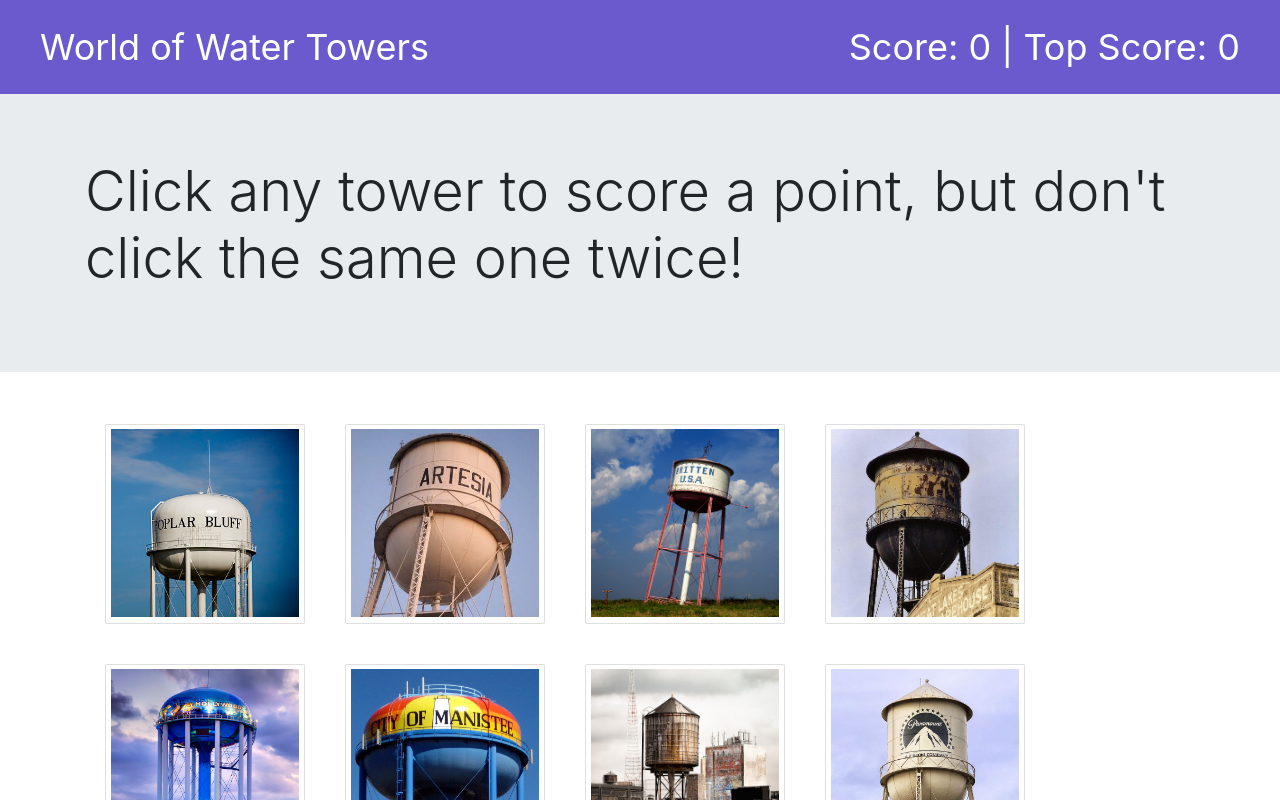
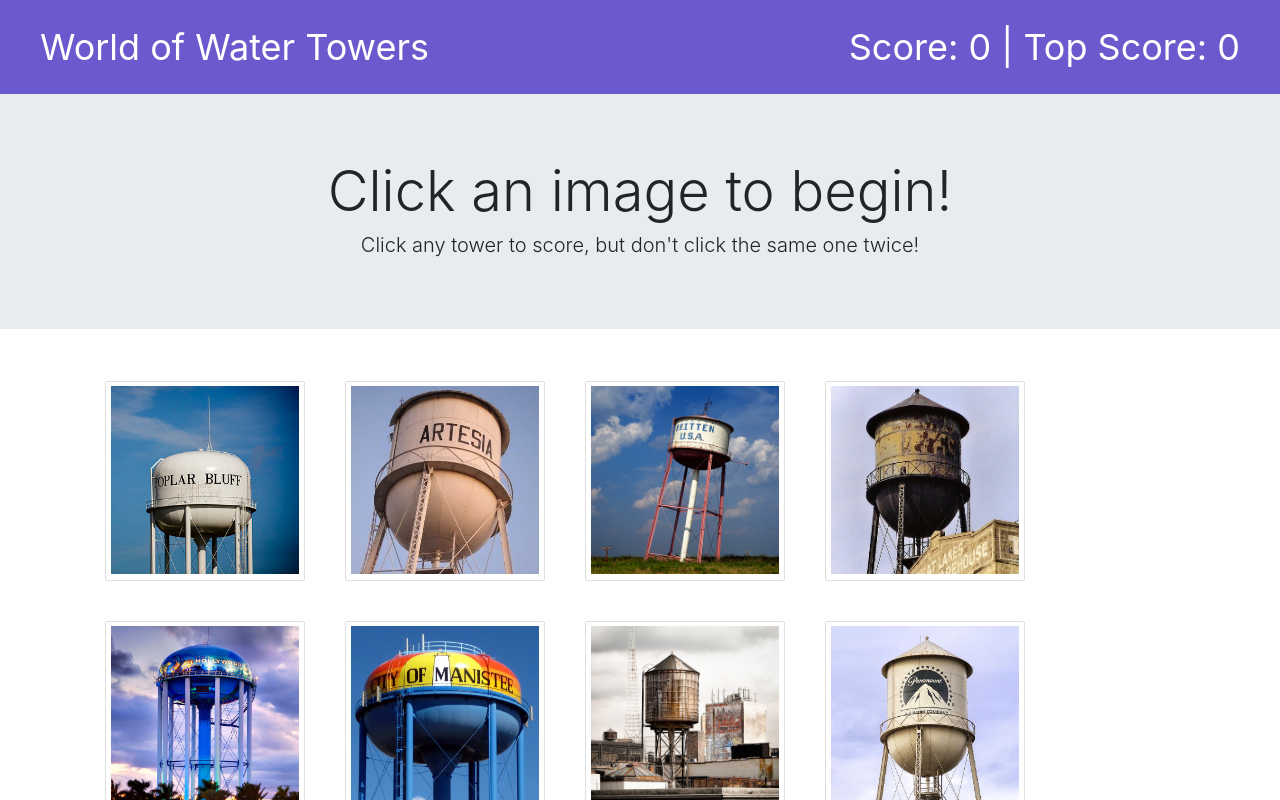
Before and after one commit to catmblake/remember-react, a React (Create React App) app: page / in a window 1280 px wide. Shown: the top 800 px of the page. Built offline with nearby package versions, Linux system fonts and the light colour scheme.

Commit message:
implemented dynamic message display

```diff
--- a/src/App.js
+++ b/src/App.js
@@ -11,6 +11,7 @@
   // Setting this.state.towers to the towers json array
   state = {
     towers,
+    message: "Click an image to begin!",
     score: 0,
     topScore: 0
   };
@@ -21,7 +22,10 @@
       if (id === card.id) {
         if (card.clicked === false) {
           card.clicked = true;
-          this.setState({ score: this.state.score + 1 });
+          this.setState({
+            score: this.state.score + 1,
+            message: "That was a great choice!"
+          });
           if (this.state.score >= this.state.topScore) {
             this.setState({topScore: this.state.topScore +1})
           }
@@ -42,8 +46,10 @@
     this.state.towers.forEach(tower => {
       return tower.clicked = false;
     });
-    alert(`Washed Out! \nScore: ${this.state.score}`);
-    this.setState({ score: 0 });
+    this.setState({
+      message: "Uh oh, you already chose that one! \n Game restarted. Try Again!",
+      score: 0
+    });
   }
 
   render() {
--- a/src/components/Jumbotron/index.js
+++ b/src/components/Jumbotron/index.js
@@ -6,8 +6,8 @@
   (
     <div className="jumbotron jumbotron-fluid">
     <div className="container">
-      <h1 className="display-4">Click any tower to score a point, but don't click the same one twice!</h1>
-      <p className="lead">{props.message}</p>
+      <h1 className="display-4">{props.message}</h1>
+      <h3 className="lead">Click any tower to score, but don't click the same one twice!</h3>
     </div>
   </div>
   );
--- a/src/components/Jumbotron/style.css
+++ b/src/components/Jumbotron/style.css
@@ -0,0 +1,6 @@
+.display-4 {
+    text-align: center;
+}
+h3 {
+    text-align: center;
+}
```
